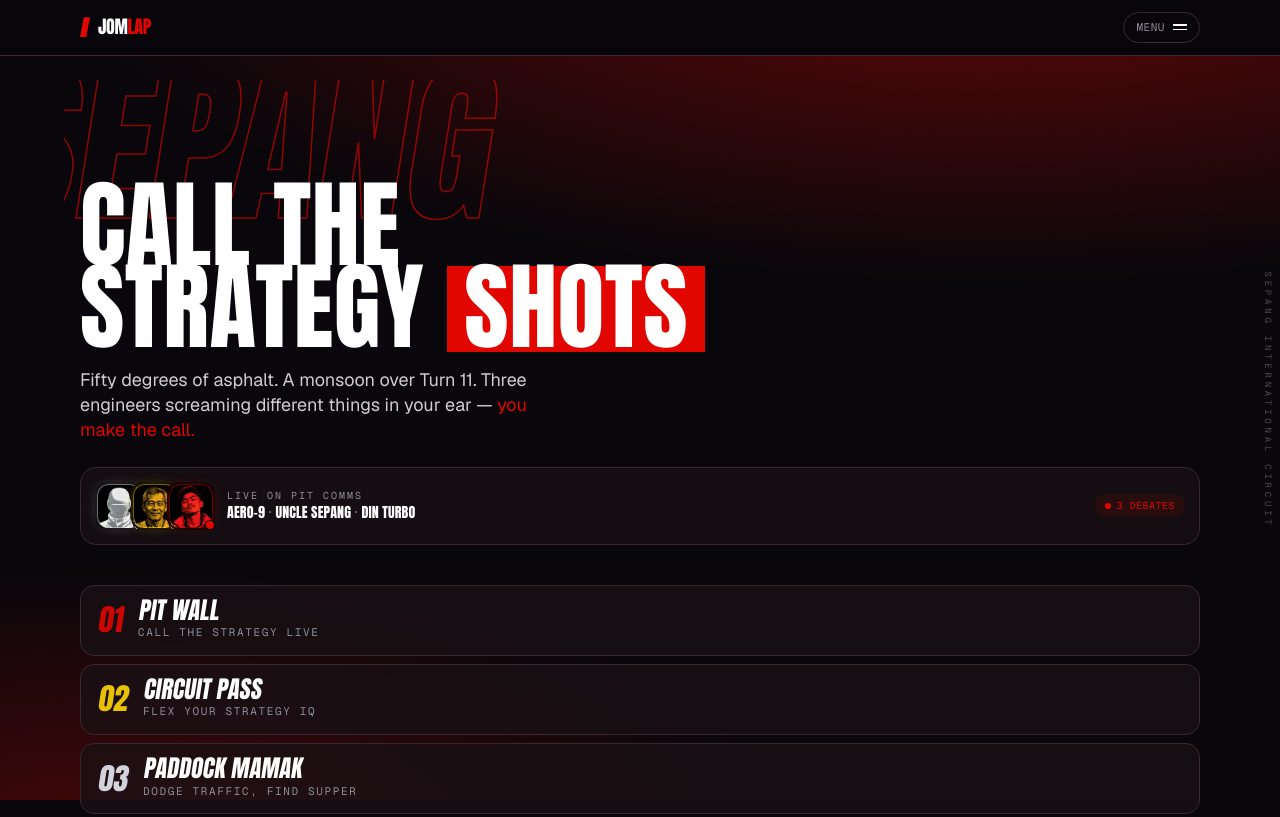
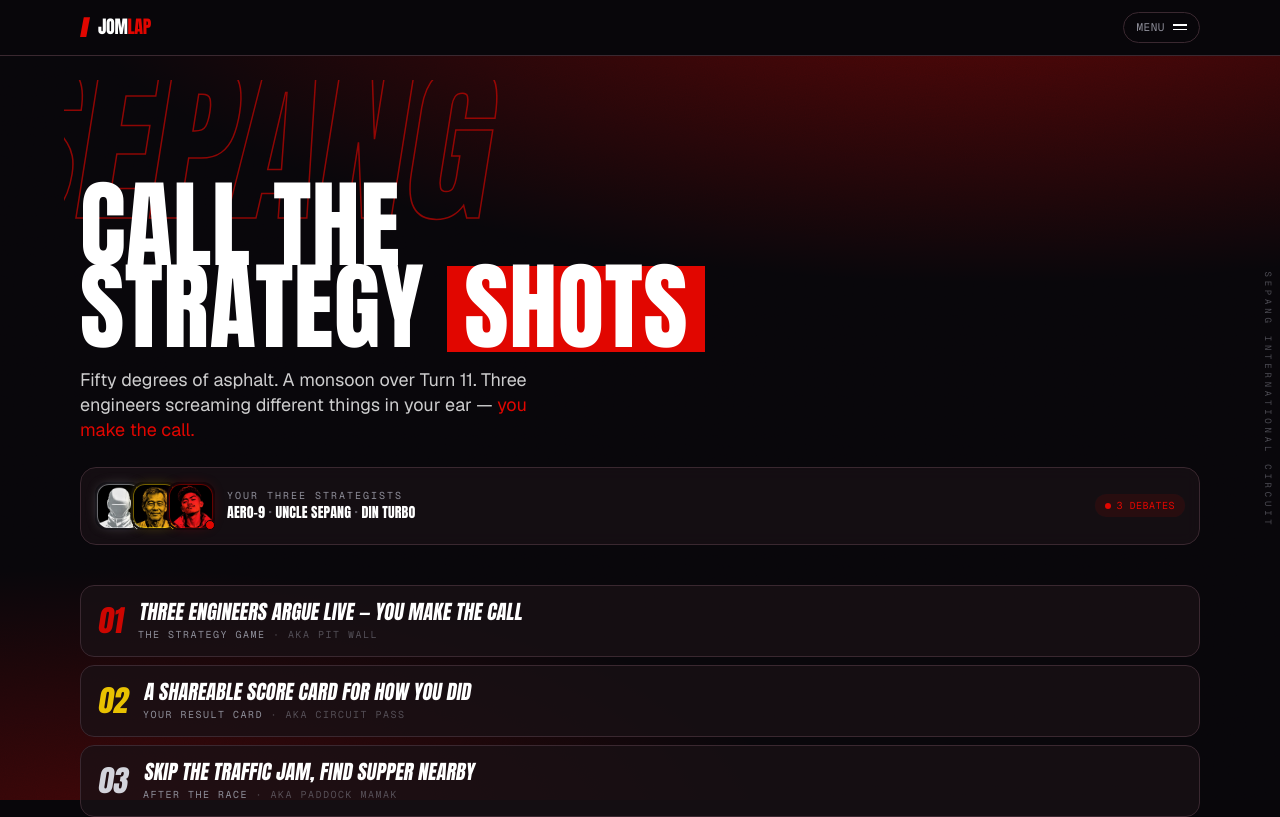
Before and after one commit to mewHacks/f1-sepang, a Next.js app: page / in a window 1280 px wide. Shown: the top 817 px of the page. Built offline with nearby package versions, Linux system fonts and the light colour scheme.

Commit message:
feat(landing): enhance feature explanations and auto-cycling roster presentation

```diff
--- a/app/globals.css
+++ b/app/globals.css
@@ -91,6 +91,14 @@ body {
   color: #0a0a0c;
   padding: 0 0.18em 0.04em;
   display: inline-block;
+}
+
+/* .title's 0.86 leading is tuned for a short single/double-word display
+   header. Anything that wraps to 3+ lines of real reading content (a quiz
+   question, a quote) needs room to breathe — this keeps the display font,
+   skew and caps but loosens the line spacing. */
+.title-loose {
+  line-height: 1.15;
 }
 
 .data {
--- a/components/Landing.tsx
+++ b/components/Landing.tsx
@@ -5,10 +5,30 @@ import { SCENARIOS } from "@/lib/scenarios.ts";
 import { PERSONAS, CALL_LABEL } from "@/lib/personas.ts";
 import { Avatar, Title } from "./Chrome.tsx";
 
+// Names carry the F1 flavour; the plain-English line does the actual
+// explaining, so nobody needs to already know what a "paddock" is.
 const FEATURES = [
-  { n: "01", tone: "red" as const, label: "Pit Wall", tag: "Call the strategy live" },
-  { n: "02", tone: "yellow" as const, label: "Circuit Pass", tag: "Flex your Strategy IQ" },
-  { n: "03", tone: "ice" as const, label: "Paddock Mamak", tag: "Dodge traffic, find supper" },
+  {
+    n: "01",
+    tone: "red" as const,
+    label: "Pit Wall",
+    plain: "The strategy game",
+    tag: "Three engineers argue live — you make the call",
+  },
+  {
+    n: "02",
+    tone: "yellow" as const,
+    label: "Circuit Pass",
+    plain: "Your result card",
+    tag: "A shareable score card for how you did",
+  },
+  {
+    n: "03",
+    tone: "ice" as const,
+    label: "Paddock Mamak",
+    plain: "After the race",
+    tag: "Skip the traffic jam, find supper nearby",
+  },
 ];
 
 export function Landing({
@@ -68,7 +88,7 @@ export function Landing({
           </div>
           <div className="min-w-0 flex-1">
             <div className="data text-[10px] uppercase tracking-[0.2em] text-muted">
-              Live On Pit Comms
+              Your three strategists
             </div>
             <div className="display text-sm tracking-wide text-fg">
               AERO-9 <span className="text-muted/60">·</span> UNCLE SEPANG <span className="text-muted/60">·</span> DIN TURBO
@@ -96,9 +116,9 @@ export function Landing({
               {f.n}
             </span>
             <div className="min-w-0">
-              <div className="title text-2xl leading-none">{f.label}</div>
-              <div className="data mt-1 text-[11px] uppercase tracking-[0.15em] text-muted">
-                {f.tag}
+              <div className="title-loose title text-lg leading-tight sm:text-xl">{f.tag}</div>
+              <div className="data mt-1 text-[10px] uppercase tracking-[0.15em] text-muted">
+                {f.plain} <span className="text-muted/50">· aka {f.label}</span>
               </div>
             </div>
           </div>
--- a/components/Mamak.tsx
+++ b/components/Mamak.tsx
@@ -552,7 +552,7 @@ export function Mamak({ onRestart }: { onRestart: () => void }) {
                 {/* Question Body */}
                 <div className="p-6 flex flex-col flex-1 items-center text-center justify-center min-h-[220px]">
                   <div className="text-4xl mb-3">{currentQ.icon}</div>
-                  <h3 className="title text-2xl sm:text-3xl leading-snug text-white max-w-xs">
+                  <h3 className="title title-loose text-2xl sm:text-3xl text-white max-w-xs">
                     &ldquo;{currentQ.question}&rdquo;
                   </h3>
                   <p className="mt-3 text-xs leading-relaxed text-muted max-w-xs">
--- a/components/PitWall.tsx
+++ b/components/PitWall.tsx
@@ -99,6 +99,9 @@ export function PitWall({
             <Title hit="WALL" size="text-[13vw] leading-[0.84] lg:text-6xl">
               PIT
             </Title>
+            <p className="mt-2 max-w-sm text-[13px] leading-snug text-muted">
+              Three engineers will each argue for a different call. Listen, then pick one below.
+            </p>
             <div className="annot data mt-3 text-[10px] uppercase tracking-[0.2em] text-muted">
               <span>
                 {scenario.name} · {scenario.lapsRemaining} laps to go
```
Also changed, not shown: 2 other files (tests, documents, lock files or other folders).
